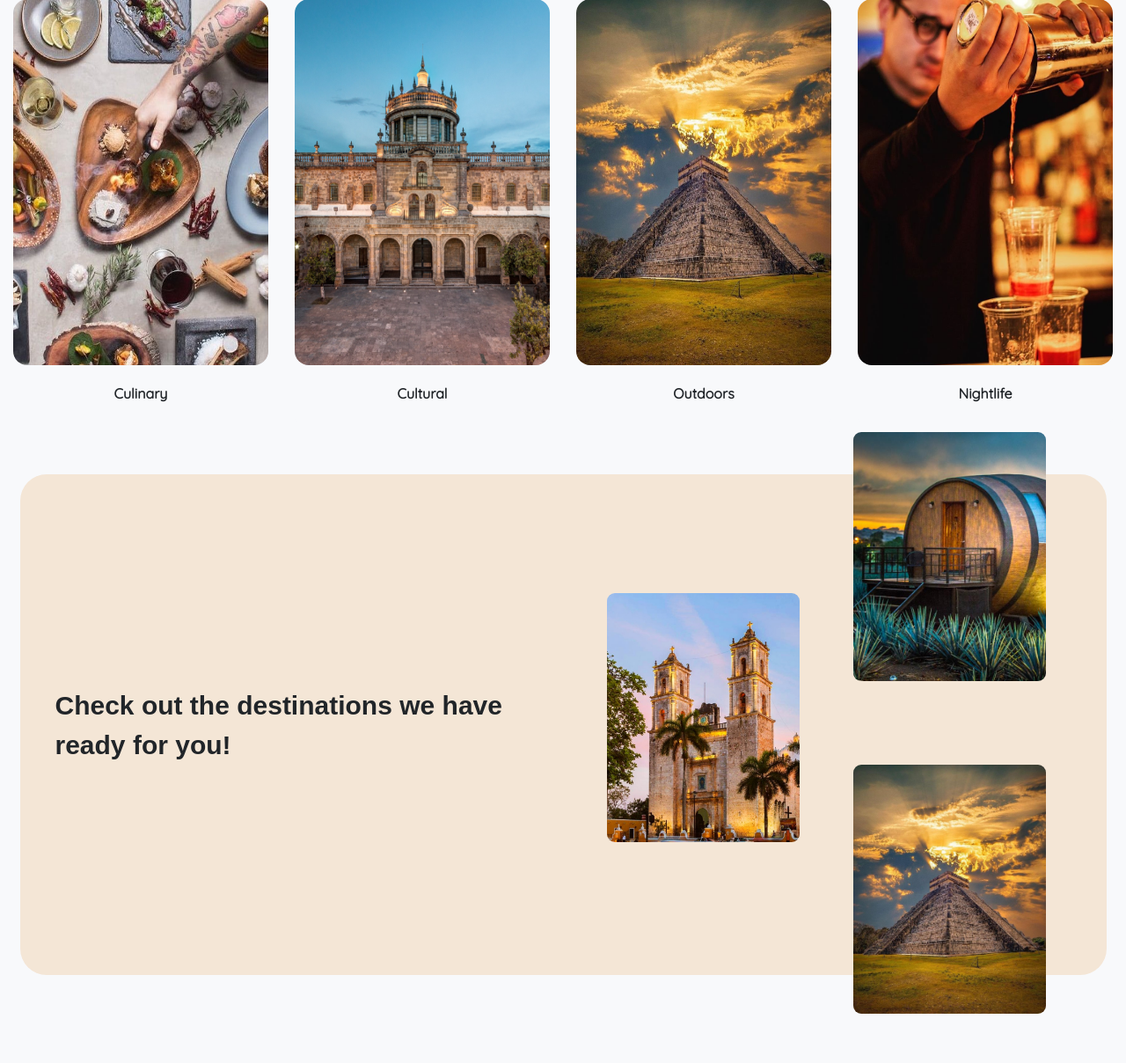
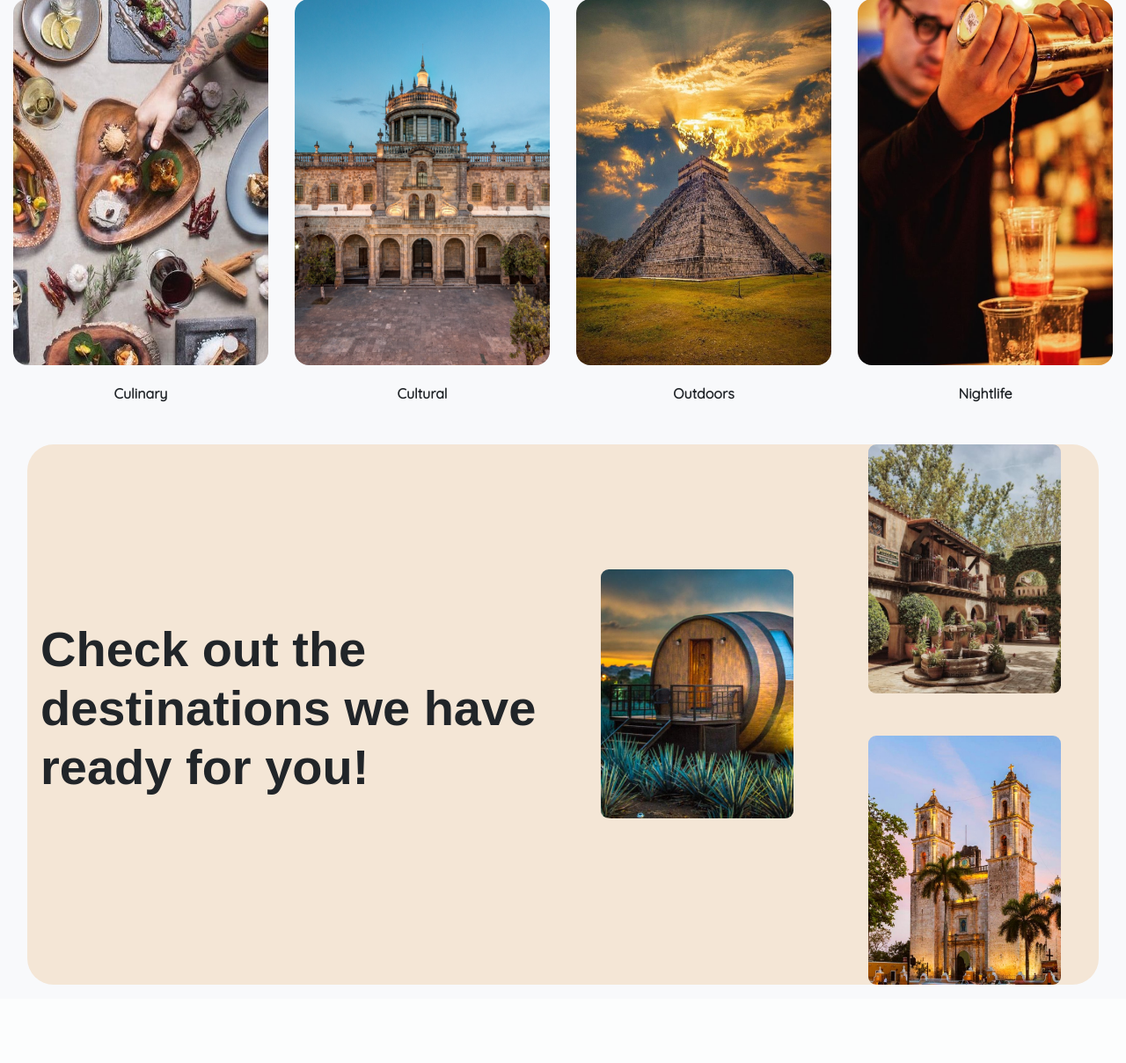
Before and after one commit to SolracDavid99/QuickTrip, a PHP site: page /html/home.html in a window 1280 px wide. Shown: the part 595-1803 px from the top of the page at 88% size. After the commit the page ends 1714 px from the top, so only its background shows below. Run offline with PHP 8.4, Linux system fonts and the light colour scheme; some web fonts are replaced.

Commit message:
Destinations Responsive

```diff
--- a/css/home.css
+++ b/css/home.css
@@ -50,9 +50,7 @@ body{
     /* background-color: whitesmoke; */
     background-color: #f8f9fb;
 }
-.jumbotron{
-    background-color: #f8f9fb;
-}
+
 #encabezado{
     font-weight: bold;
     font-family: 'Mochiy Pop P One', sans-serif;
@@ -137,4 +135,23 @@ body{
     height: 283px;
     object-fit: cover;
     border-radius: 9px;
+    margin: 0 auto;
+    display: flex;
+    align-items: center;
 }
+
+#destinations{
+    /*position: absolute;
+
+    width: 1235px;
+    height: 569px;
+    */
+    background: #F4E6D6;
+    border-radius: 30px;
+    margin: 1rem;
+    display: flex;
+    align-items: center;
+    /*padding-left: 40px;
+    padding-right: 40px;*/
+
+}
--- a/html/home.html
+++ b/html/home.html
@@ -58,7 +58,7 @@
             </div>
         </nav>
 
-    <!-- Jumbotron -->
+    <!-- Title -->
     <div class="container-fluid">
         <div class="row">
             <div class="col-md-6">
@@ -70,7 +70,6 @@
                 <img id="portada" class="img-fluid float-right" src="/assets/img/home/cancun.jpeg" alt="">
             </div>
         </div>
-
     </div>
 
     <div class="container-fluid d-flex justify-content-center align-items-center">
@@ -118,8 +117,8 @@
             </div>
         </div>
     </div>
-
-    <!-- SCROLL DOWN -->
+<!--
+    SCROLL DOWN
     <div class="parent-scroll">
         <div class="container-scroll">
             <div class="first-div-scroll">
@@ -135,6 +134,24 @@
                 <div class="child3">
                     <img src="/assets/img/home/piramide.jpg" alt="piramide" class="image-scroll">
                 </div>
+            </div>
+        </div>
+    </div> -->
+
+    <div class="container-fluid">
+        <div class="row" id="destinations" >
+            <div class="col-md-6 ">
+                <p id="encabezado" class="display-4">Check out the destinations we have ready for you!</p>
+            </div>
+            <div class="col-md-3">
+                <img src="/assets/img/home/tequila.jpg" alt="tequila" class="image-scroll">
+                <br><br>
+            </div>
+            <div class="col-md-3">
+                <img src="/assets/img/home/hacienda.jpg" alt="hacienda" class="image-scroll">
+
+                <br><br>
+                <img src="/assets/img/home/valladolid.jpg" alt="valladolid" class="image-scroll">
             </div>
         </div>
     </div>
```
Also changed, not shown: assets/img/home/hacienda.jpg (added).
